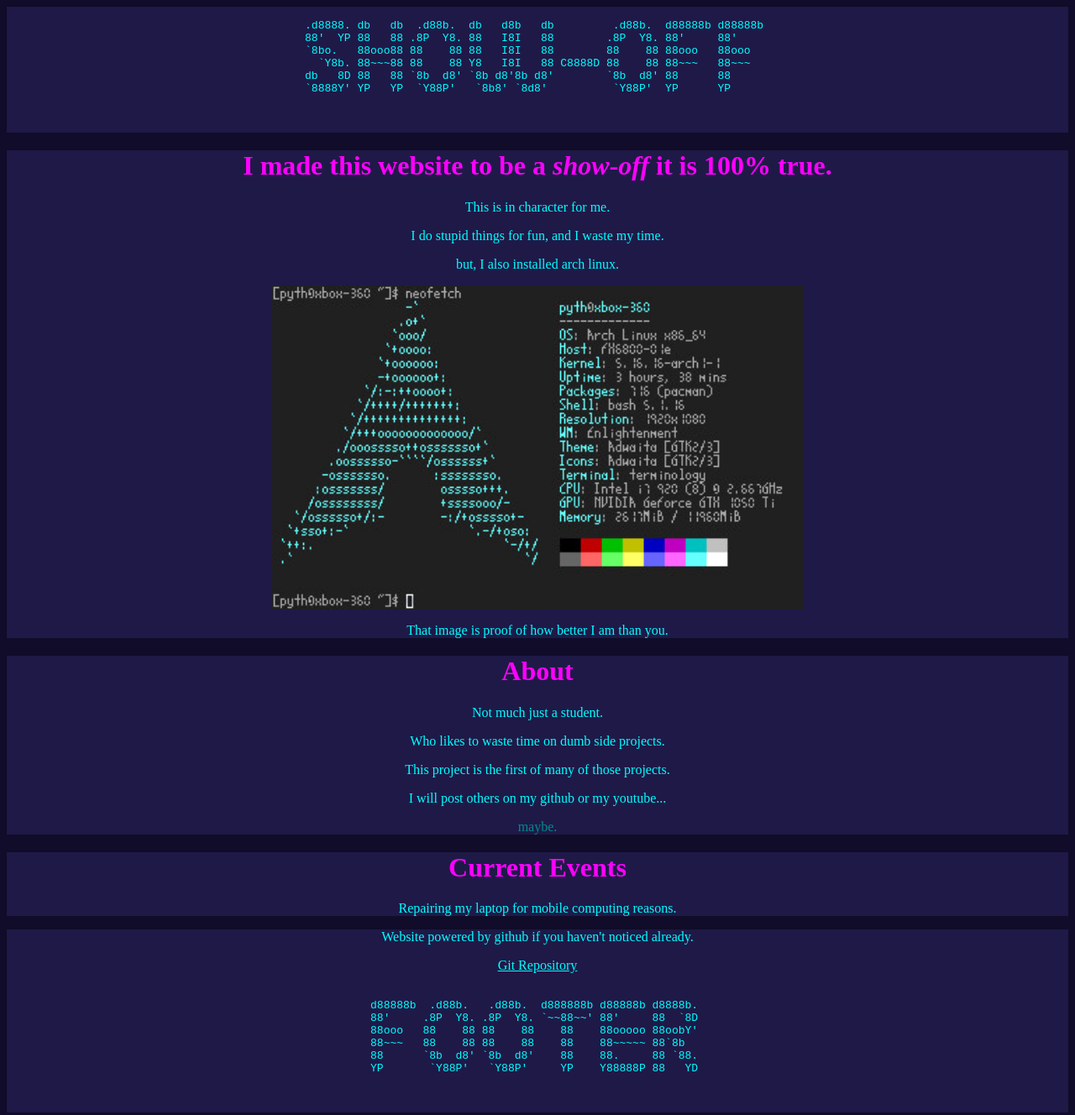
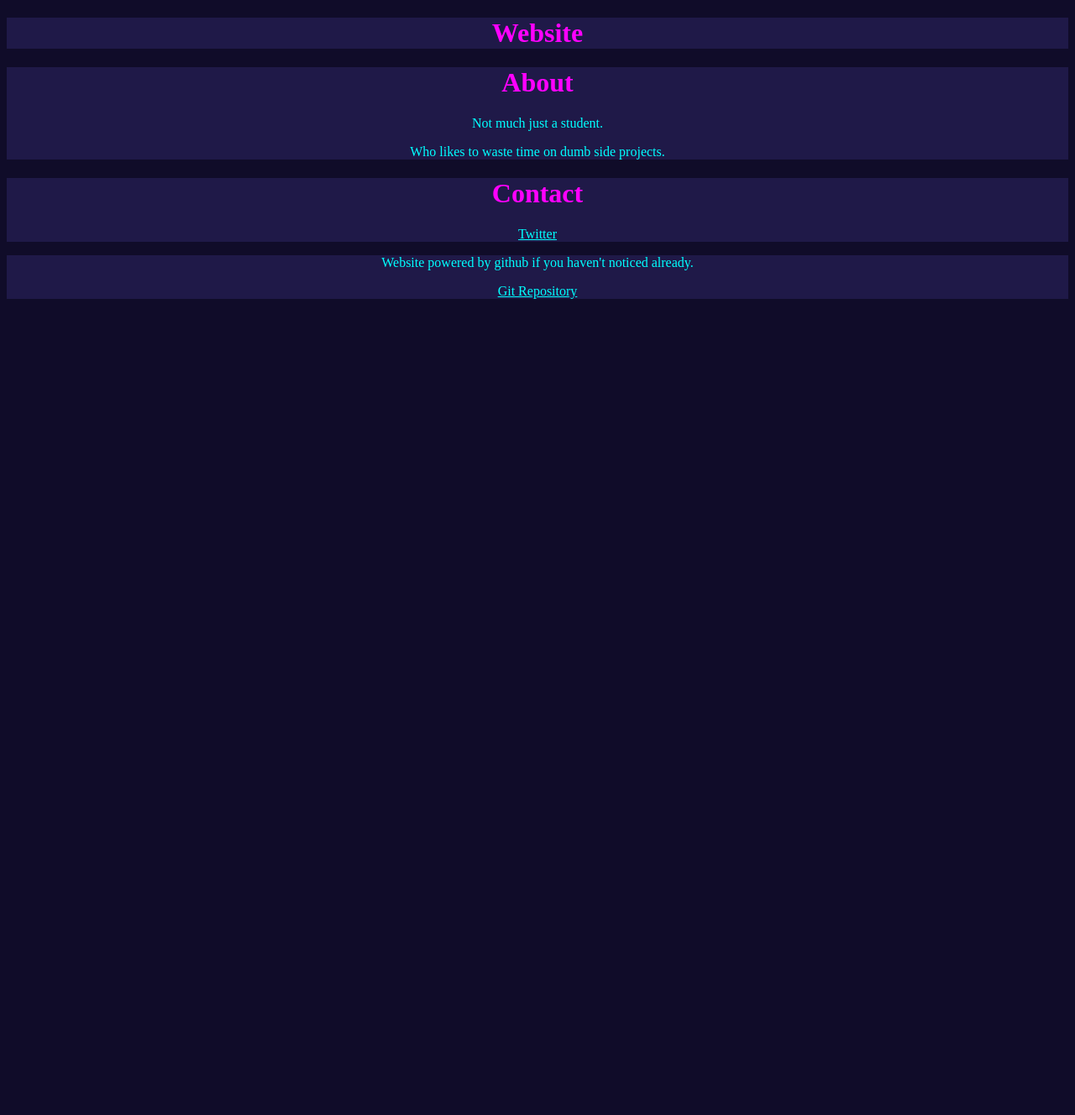
Before and after one commit to pyth0h/third-impact, a plain HTML site: page index.html in a window 1280 px wide. Shown: the whole page at 84% size. After the commit the page ends 800 px from the top, so only its background shows below. Drawn offline with Linux system fonts and the light colour scheme.

Commit message:
Update index.html

```diff
--- a/index.html
+++ b/index.html
@@ -10,38 +10,19 @@
 
     <body>
 
-        <div class="ascii-art">
-.d8888. db   db  .d88b.  db   d8b   db         .d88b.  d88888b d88888b
-88'  YP 88   88 .8P  Y8. 88   I8I   88        .8P  Y8. 88'     88'
-`8bo.   88ooo88 88    88 88   I8I   88        88    88 88ooo   88ooo
-  `Y8b. 88~~~88 88    88 Y8   I8I   88 C8888D 88    88 88~~~   88~~~
-db   8D 88   88 `8b  d8' `8b d8'8b d8'        `8b  d8' 88      88
-`8888Y' YP   YP  `Y88P'   `8b8' `8d8'          `Y88P'  YP      YP
-
-
-        </div>
-
         <div class="window">
-            <h1>I made this website to be a <i>show-off</i> it is 100% true.</h1>
-            <p>This is in character for me.</p>
-            <p>I do stupid things for fun, and I waste my time.</p>
-            <p>but, I also installed arch linux.</p>
-            <img src="shot-2022-03-28_01-38-12.jpg" class="center">
-            <p>That image is proof of how better I am than you.</p>
+            <h1>Website</h1>
         </div>
 
         <div class="window">
             <h1>About</h1>
             <p>Not much just a student.</p>
             <p>Who likes to waste time on dumb side projects.</p>
-            <p>This project is the first of many of those projects.</p>
-            <p>I will post others on my github or my youtube...</p>
-            <p class="sneaky">maybe.</p>
         </div>
 
         <div class="window">
-            <h1>Current Events</h1>
-            <p>Repairing my laptop for mobile computing reasons.</p>
+            <h1>Contact</h1>
+            <p><a href="blank">Twitter</a></p>
         </div>
 
         <div class="footer">
@@ -50,16 +31,6 @@ db   8D 88   88 `8b  d8' `8b d8'8b d8'        `8b  d8' 88      88
 
                 <p>Website powered by github if you haven't noticed already.</p>
                 <p><a href="https://github.com/pyth0h/third-impact">Git Repository</a></p>
-                <div class="ascii-art">
-d88888b  .d88b.   .d88b.  d888888b d88888b d8888b.
-88'     .8P  Y8. .8P  Y8. `~~88~~' 88'     88  `8D
-88ooo   88    88 88    88    88    88ooooo 88oobY'
-88~~~   88    88 88    88    88    88~~~~~ 88`8b
-88      `8b  d8' `8b  d8'    88    88.     88 `88.
-YP       `Y88P'   `Y88P'     YP    Y88888P 88   YD
-
-
-                </div>
 
             </div>
 
```
